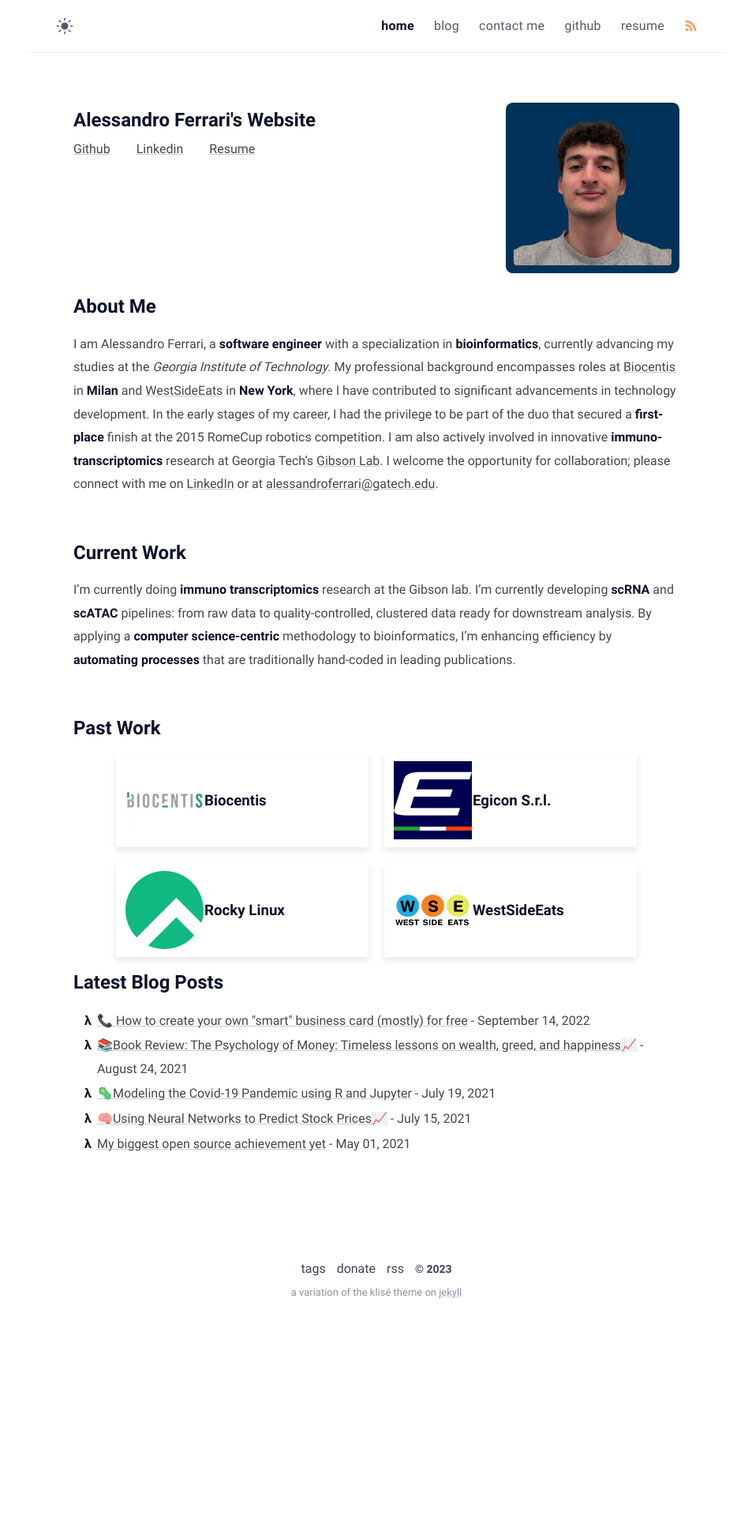
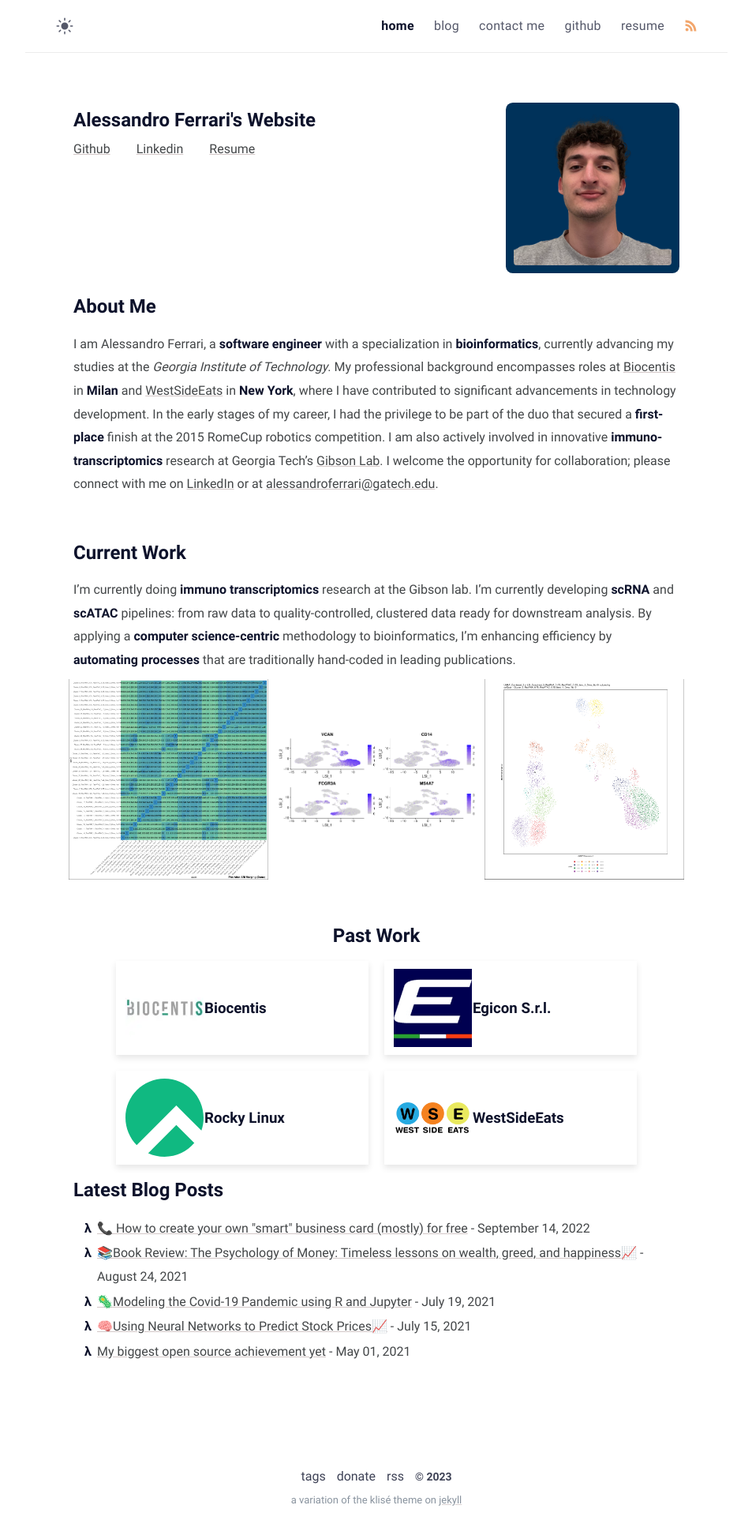
Before and after one commit to Ferryistaken/website, a Jekyll site: the page built from index.md, in a window 1280 px wide. Shown: the whole page at 79% size, without its empty margins (163-1116 px from the left). Built offline with Jekyll 4.4.1, drawn with Linux system fonts in a browser that asks for light colours; before the commit the page ends 1681 px from its top, so only the background shows below that.

Commit message:
centered h2

```diff
--- a/_layouts/portfolio.html
+++ b/_layouts/portfolio.html
@@ -38,7 +38,7 @@ layout: compress
         {{ content }}
       </section>
 
-<section id="past-work"> <h2>Past Work</h2> <div class="work-cards" style="display: flex; flex-wrap: wrap; gap: 20px; justify-content: center;">
+<section id="past-work"> <h2 style="text-align: center;">Past Work</h2> <div class="work-cards" style="display: flex; flex-wrap: wrap; gap: 20px; justify-content: center;">
         {% for work in site.work_experience %}
         <div class="work-card" style="box-shadow: 0 4px 8px rgba(0, 0, 0, 0.1); padding: 10px; flex: 1 1 calc(33.333% - 20px); display: flex; flex-direction: row; align-items: center; max-width: 300px; width: 100%;">
             <a href="{{ work.url }}" style="text-decoration: none; color: inherit; display: flex; flex-direction: row; align-items: center; width: 100%;">
--- a/index.md
+++ b/index.md
@@ -18,4 +18,10 @@ I am Alessandro Ferrari, a **software engineer** with a specialization in **bioi
 
 I'm currently doing **immuno transcriptomics** research at the Gibson lab. I'm currently developing **scRNA** and **scATAC** pipelines: from raw data to quality-controlled, clustered data ready for downstream analysis. By applying a **computer science-centric** methodology to bioinformatics, I'm enhancing efficiency by **automating processes** that are traditionally hand-coded in leading publications.
 
+<div style="display: flex; justify-content: center; align-items: center;">
+  <img src="/assets/img/portfolio/dune.png" style="width: 33%; margin-right: 10px;" alt="Description 1">
+  <img src="/assets/img/portfolio/marker.png" style="width: 33%; margin-right: 10px;" alt="Description 2">
+  <img src="/assets/img/portfolio/umap.png" style="width: 33%;" alt="Description 3">
+</div>
+
 <br>
```
Also changed, not shown: assets/img/portfolio/dune.png (added), assets/img/portfolio/marker.png (added), assets/img/portfolio/umap.png (added).
